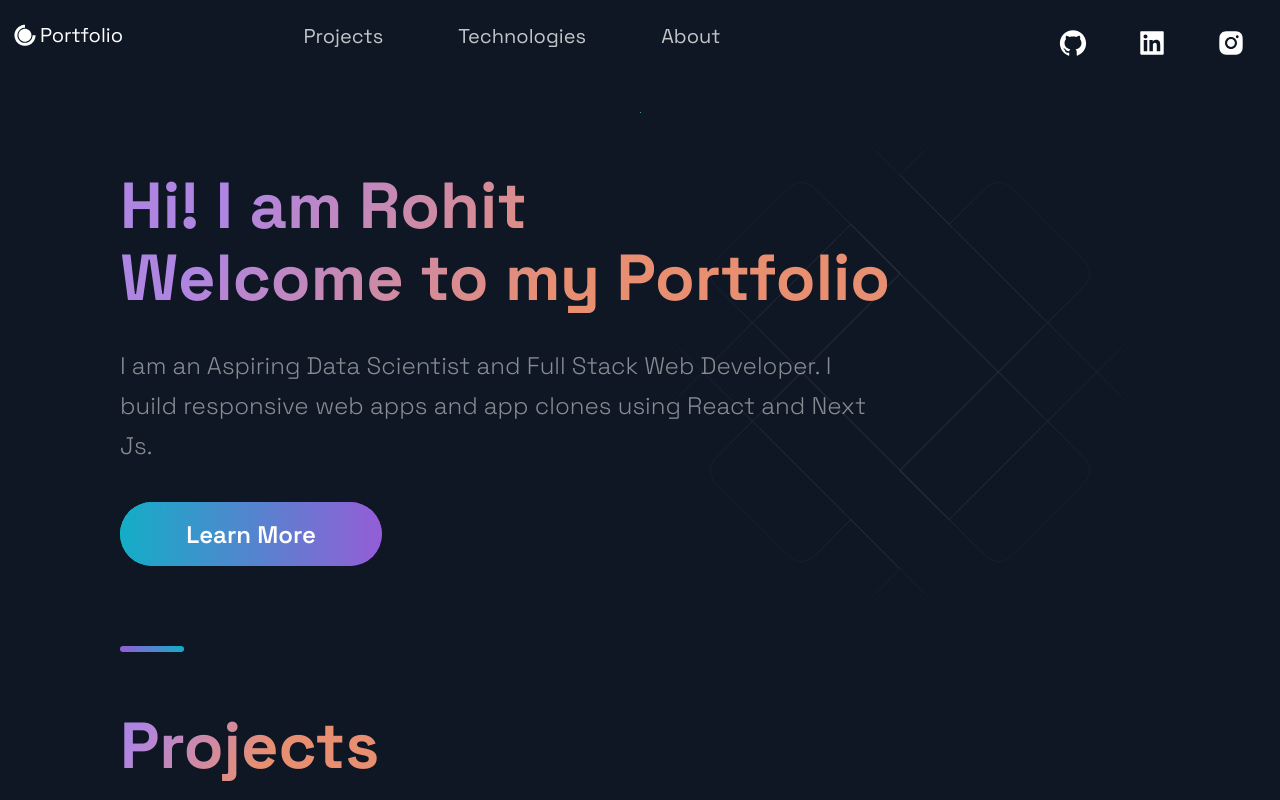
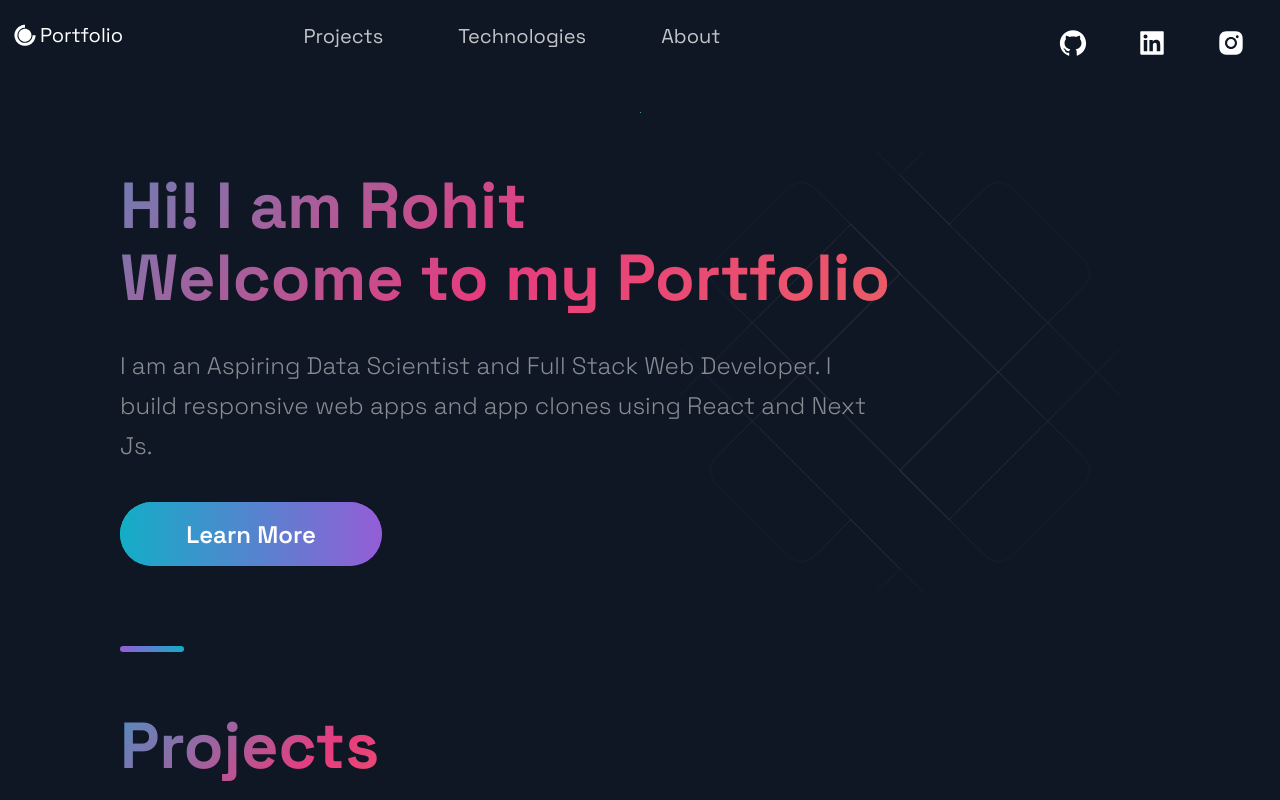
Before and after one commit to Rohit-Ingole/Portfolio-Project, a Next.js app: page / in a window 1280 px wide. Shown: the top 800 px of the page. Built offline with nearby package versions, Linux system fonts and the light colour scheme.

Commit message:
made it better

```diff
--- a/src/styles/GlobalComponents/index.js
+++ b/src/styles/GlobalComponents/index.js
@@ -1,4 +1,4 @@
-import styled from "styled-components";
+import styled, { keyframes } from "styled-components";
 
 export const Section = styled.section`
   display: ${(props) => (props.grid ? "grid" : "flex")};
@@ -24,13 +24,36 @@ export const Section = styled.section`
   }
 `;
 
+const gradientAmiation = keyframes`
+ 	0% {
+		background-position: 0% 50%;
+	}
+	50% {
+		background-position: 100% 50%;
+	}
+	100% {
+		background-position: 0% 50%;
+	}
+`;
+
 export const SectionTitle = styled.h2`
   font-weight: 800;
   font-size: ${(props) => (props.main ? "65px" : "56px")};
   line-height: ${(props) => (props.main ? "72px" : "56px")};
   width: max-content;
   max-width: 100%;
-  background: linear-gradient(121.57deg, #af85e2 18.77%, #e88f71 60.15%);
+  /* background: linear-gradient(121.57deg, #af85e2 18.77%, #e88f71 60.15%); */
+  background: linear-gradient(
+    -45deg,
+    #ee7752,
+    #e73c7e,
+    #23a6d5,
+    #23d5ab,
+    #af85e2,
+    #e88f71
+  );
+  background-size: 400% 400%;
+  animation: ${gradientAmiation} 15s ease infinite;
   -webkit-background-clip: text;
   -webkit-text-fill-color: transparent;
   margin-bottom: 16px;
```
